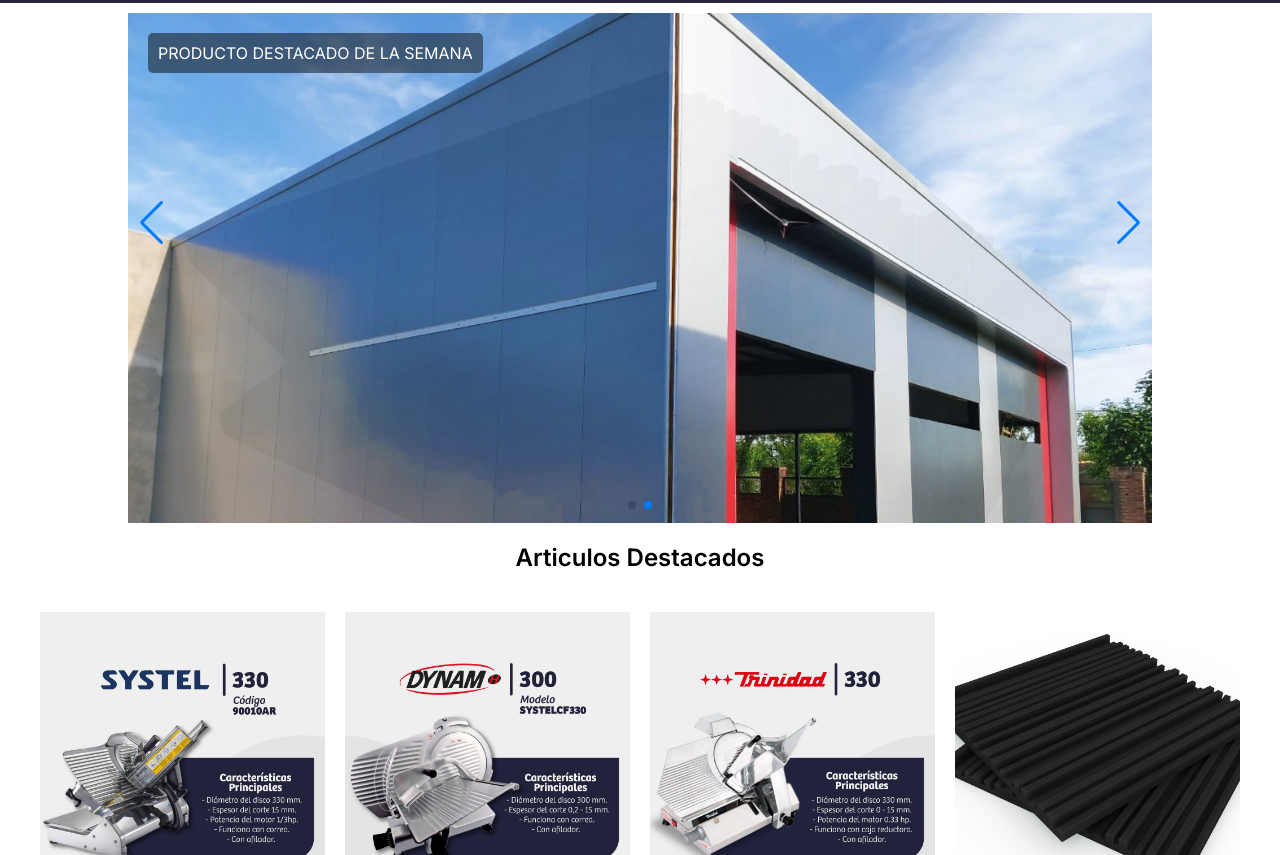
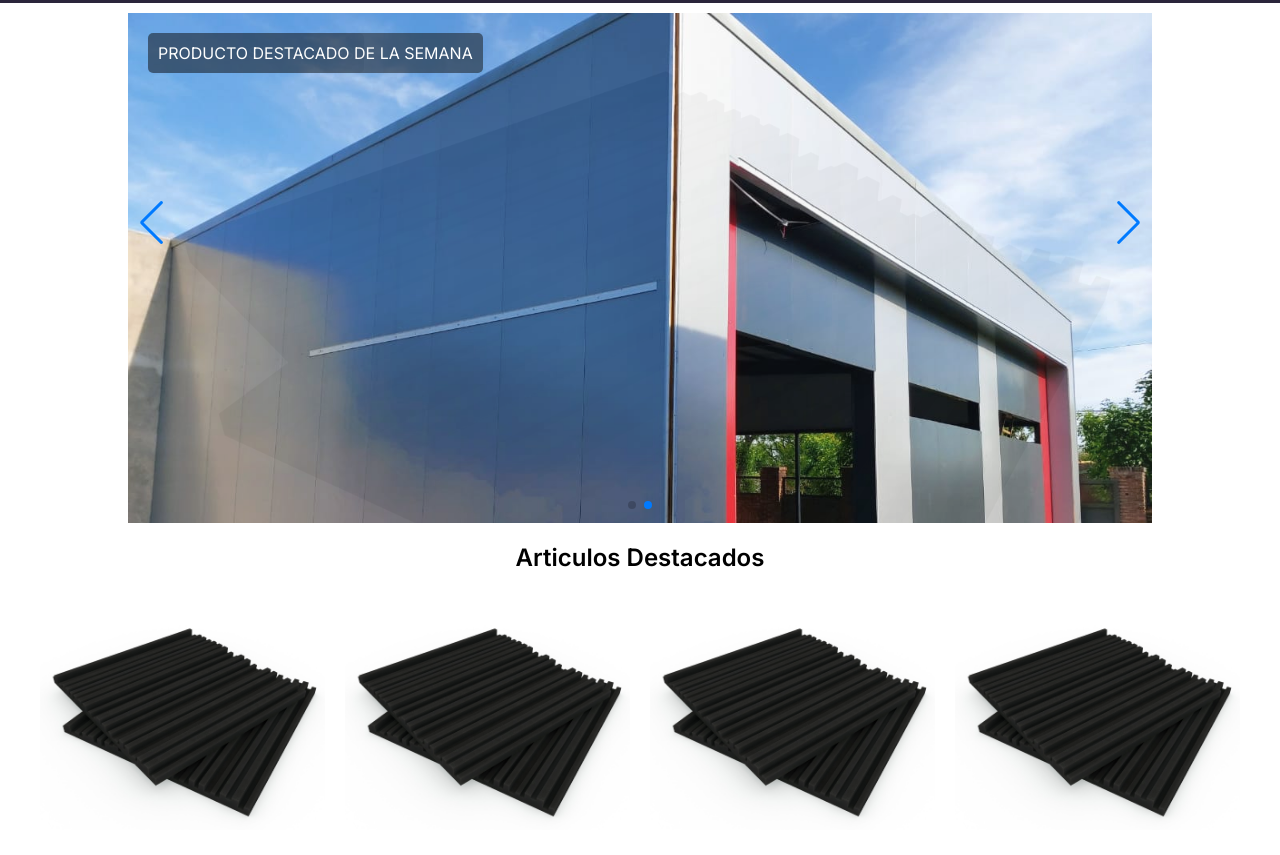
Before and after one commit to JuanNahual/Projecto-new, a plain HTML site: page index.html in a window 1280 px wide. Shown: the part 97-952 px from the top of the page. Drawn offline with nearby package versions, Linux system fonts and the light colour scheme.

Commit message:
Update index.html

```diff
--- a/index.html
+++ b/index.html
@@ -63,21 +63,21 @@
 <div class="product-container">
 
     <figure class="container" style="background-image: url('./Imagenes/P1.jpg');">
-        <img src="./Imagenes/P1.jpeg" alt="Foto 1">
+        <img src="./Imagenes/Productos_1.jpeg" alt="Foto 1">
         <figcaption>
             <h3>Producto 1</h3>
             <p>Descripción producto</p>
         </figcaption>
     </figure>
     <figure class="container" style="background-image: url('./Imagenes/P2.jpg');">
-        <img src="./Imagenes/P2.jpeg" alt="Foto 2">
+        <img src="./Imagenes/Productos_1.jpeg" alt="Foto 2">
         <figcaption>
             <h3>Producto 2</h3>
             <p>Descripción producto</p>
         </figcaption>
     </figure>
     <figure class="container" style="background-image: url('./Imagenes/P3.jpg');">
-        <img src="./Imagenes/P3.jpeg" alt="Foto 3">
+        <img src="./Imagenes/Productos_1.jpeg" alt="Foto 3">
         <figcaption>
             <h3>Producto 3</h3>
             <p>Descripción producto</p>
```
